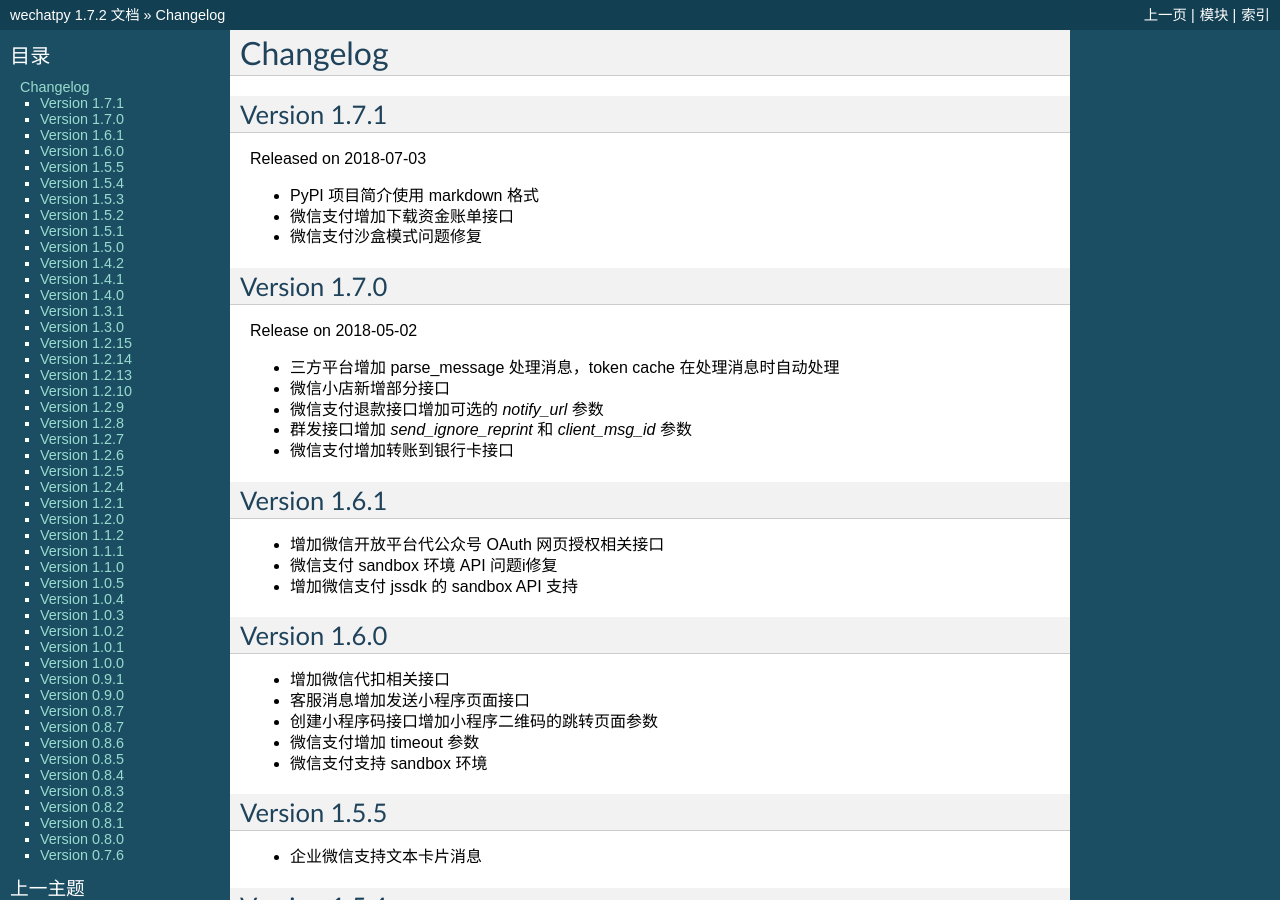
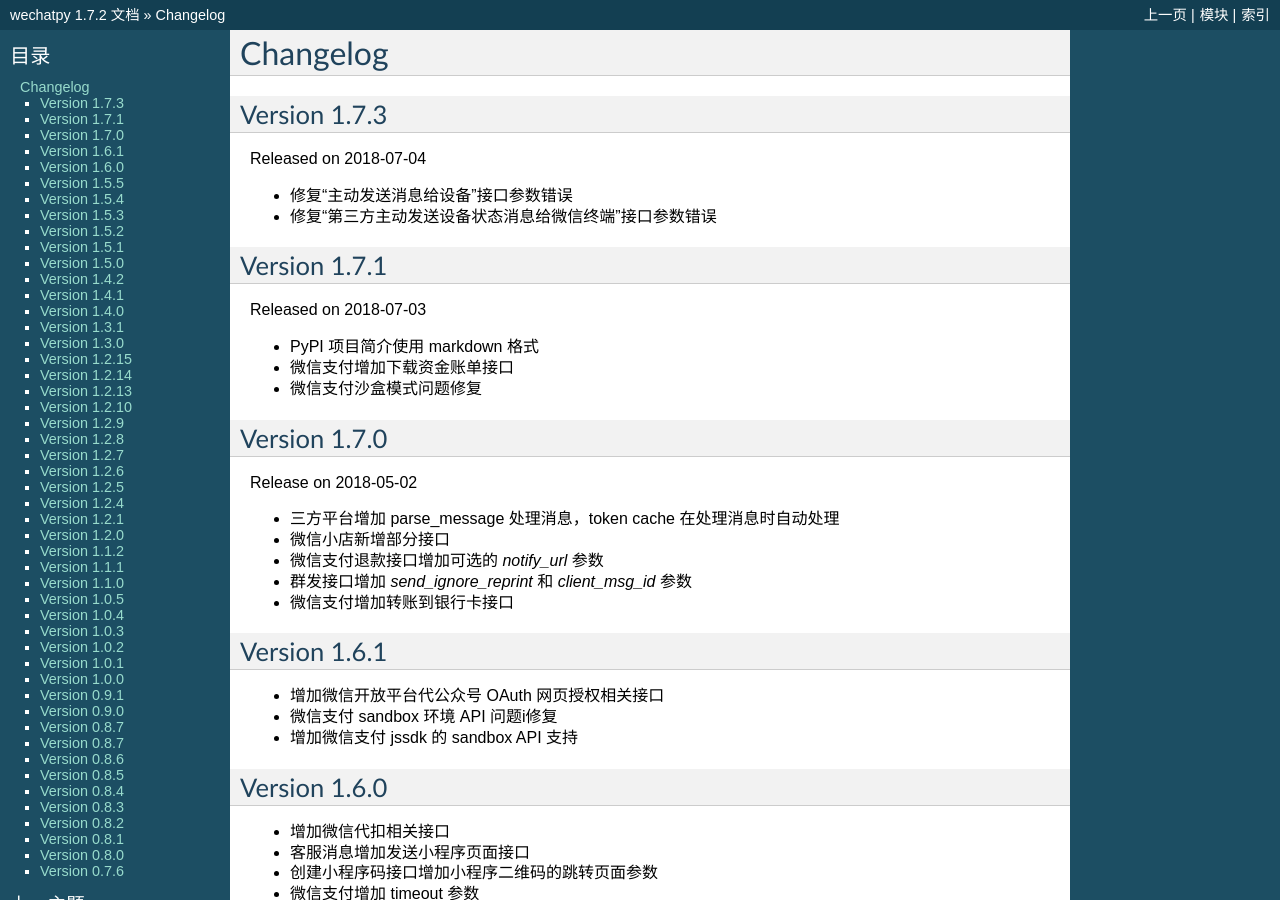
Before and after one commit to wechatpy/wechatpy, a Sphinx documentation site: the page built from docs/changelog.rst, in a window 1280 px wide and 900 px high. Built offline with Sphinx 7.4.7, drawn with Linux system fonts in a browser that asks for light colours.

Commit message:
docs: update change log

```diff
--- a/docs/changelog.rst
+++ b/docs/changelog.rst
@@ -1,5 +1,13 @@
 Changelog
 ================
+
+Version 1.7.3
+-----------------
+
+Released on 2018-07-04
+
++ 修复“主动发送消息给设备”接口参数错误
++ 修复“第三方主动发送设备状态消息给微信终端”接口参数错误
 
 Version 1.7.1
 -----------------
```
